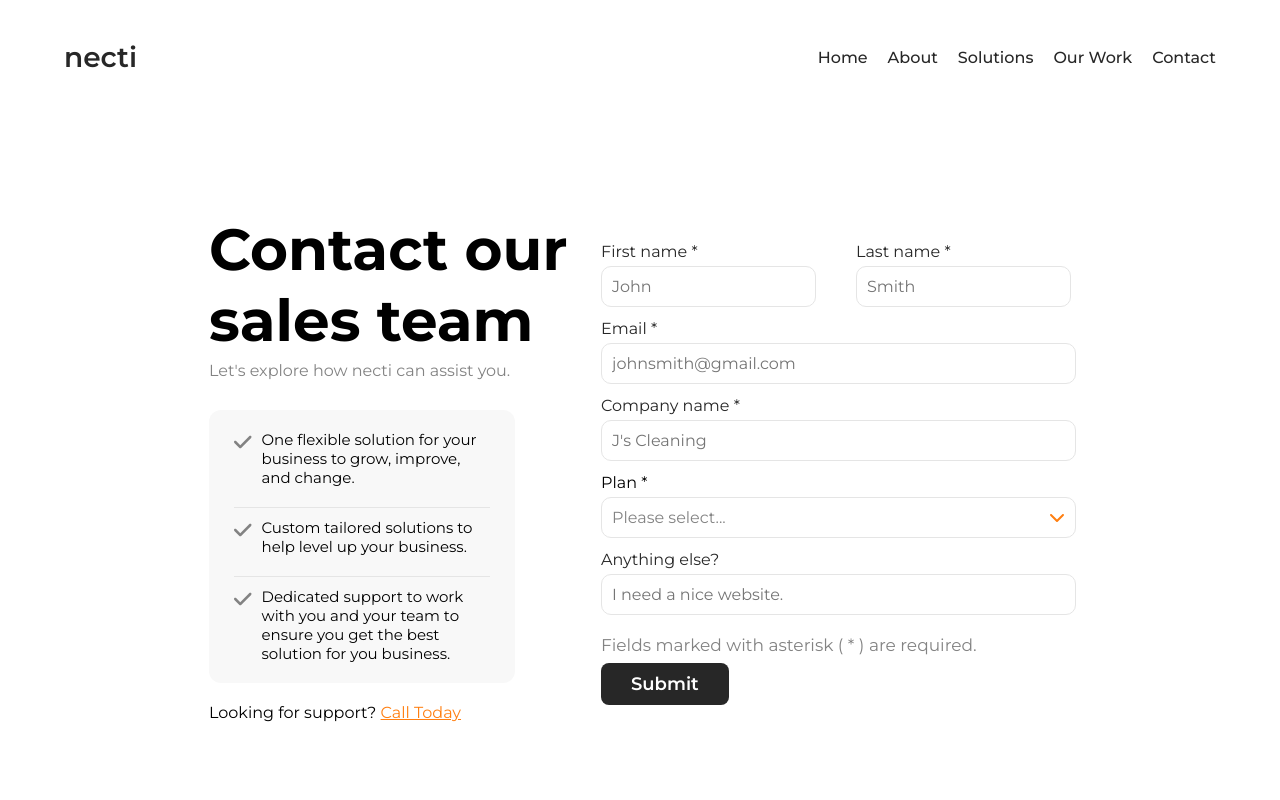
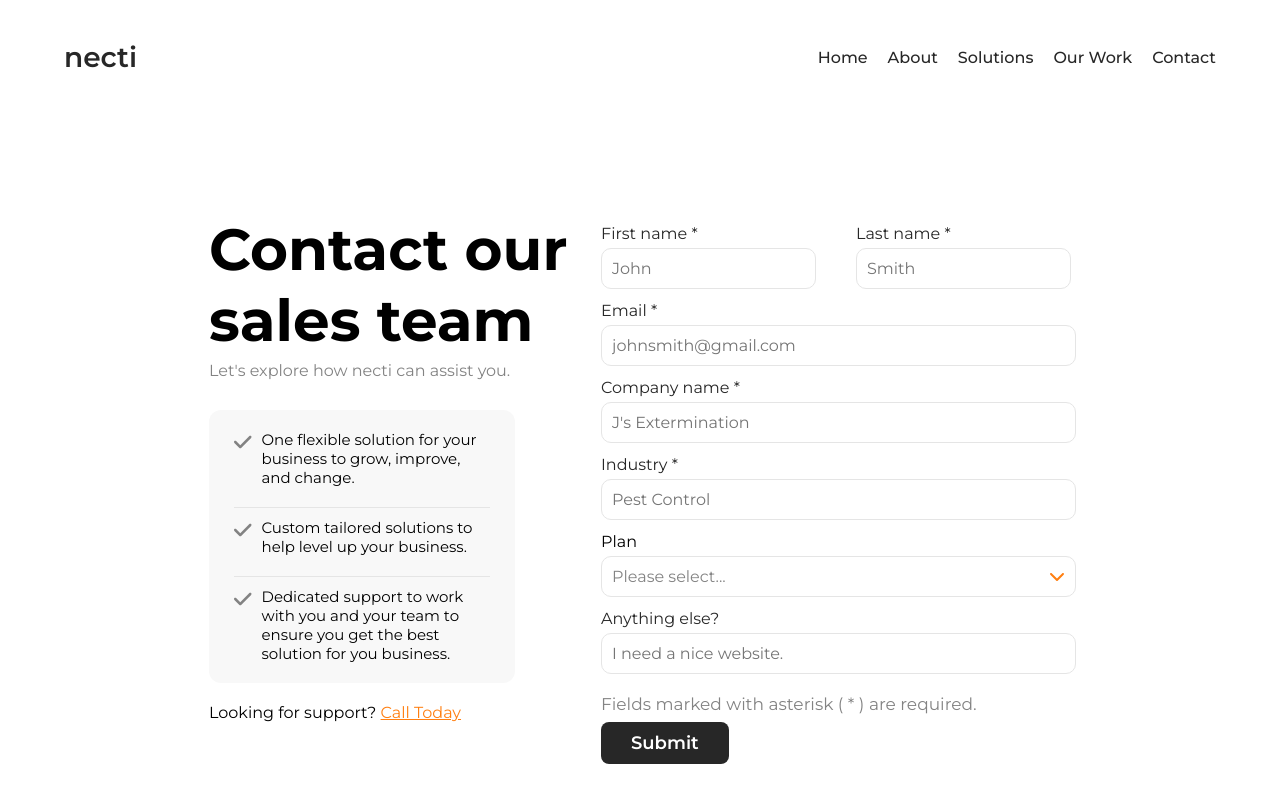
Before and after one commit to necti-inc/necti-web, a Next.js app: page /contact in a window 1280 px wide. Shown: the top 800 px of the page. Built offline with nearby package versions, Linux system fonts and the light colour scheme; no server answers.

Commit message:
Recent Changes connecting contact form to firestore

```diff
--- a/package.json
+++ b/package.json
@@ -18,6 +18,7 @@
     "@fortawesome/react-fontawesome": "^0.2.0",
     "eslint": "8.42.0",
     "eslint-config-next": "13.4.4",
+    "firebase": "^10.5.2",
     "i": "^0.3.7",
     "n": "^9.1.0",
     "next": "13.4.4",
--- a/src/app/contact/page.module.css
+++ b/src/app/contact/page.module.css
@@ -1,6 +1,3 @@
-.container {
-  background-color: blue;
-}
 
 .contact {
   color: orange;
--- a/src/components/comp-drop-down/PlanDropdown.jsx
+++ b/src/components/comp-drop-down/PlanDropdown.jsx
@@ -6,7 +6,8 @@ import theme from "@/app/theme";
 
 import { FontAwesomeIcon } from "@fortawesome/react-fontawesome";
 import { faChevronDown, faChevronUp } from "@fortawesome/free-solid-svg-icons";
-const PlanDropdown = () => {
+const PlanDropdown = (props) => {
+  const currentPlan = props.value || "Please select...";
   const [isOpen, setIsOpen] = useState(false);
   const [selectedPlan, setSelectedPlan] = useState([
     "Please select...",
@@ -21,11 +22,12 @@ const PlanDropdown = () => {
   const handleOptionClick = (plan, fontWeight, color) => {
     setSelectedPlan([plan, fontWeight, color]);
     setIsOpen(false);
+    props.onChange && props.onChange(plan);
   };
 
   return (
     <div className={style.container}>
-      <label className={style.label}>Plan *</label>
+      <label className={style.label}>Plan</label>
       <div
         style={{ borderColor: theme.grey }}
         className={style.dropdown}
--- a/src/components/comp-large-text-input/LargeTextInput.jsx
+++ b/src/components/comp-large-text-input/LargeTextInput.jsx
@@ -1,13 +1,19 @@
 "use client";
 
-import React, { useState } from "react";
+import React, { useState, useEffect } from "react";
 import style from "./largetextinput.module.css";
 import theme from "@/app/theme";
 
 function LargeTextInput(props) {
+  const [inputValue, setInputValue] = useState(props.value || "");
   const [isTyping, setIsTyping] = useState(false);
 
+  useEffect(() => {
+    setInputValue(props.value);
+  }, [props.value]);
+
   const handleInputChange = (e) => {
+    setInputValue(e.target.value);
     if (e.target.value) {
       setIsTyping(true);
     } else {
@@ -27,10 +33,15 @@ function LargeTextInput(props) {
           fontFamily: "inherit",
         }}
         className={style.input}
-        id="firstName"
+        id={props.title}
         type="text"
         placeholder={props.placeholder}
-        onChange={handleInputChange}
+        value={inputValue}
+        onChange={(e) => {
+          handleInputChange(e);
+          props.onChange && props.onChange(e);
+        }}
+        required={props.required}
       />
     </div>
   );
--- a/src/components/comp-small-text-input/SmallTextInput.jsx
+++ b/src/components/comp-small-text-input/SmallTextInput.jsx
@@ -1,13 +1,19 @@
 "use client";
 
-import React, { useState } from "react";
+import React, { useEffect, useState } from "react";
 import style from "./smalltextinput.module.css";
 import theme from "@/app/theme";
 
 function SmallTextInput(props) {
+  const [inputValue, setInputValue] = useState(props.value || "");
   const [isTyping, setIsTyping] = useState(false);
 
+  useEffect(() => {
+    setInputValue(props.value);
+  }, [props.value]);
+
   const handleInputChange = (e) => {
+    setInputValue(e.target.value);
     if (e.target.value) {
       setIsTyping(true);
     } else {
@@ -30,7 +36,12 @@ function SmallTextInput(props) {
         id={props.title}
         type="text"
         placeholder={props.placeholder}
-        onChange={handleInputChange}
+        value={inputValue}
+        onChange={(e) => {
+          handleInputChange(e);
+          props.onChange && props.onChange(e);
+        }}
+        required={props.required}
       />
     </div>
   );
--- a/src/sections/section-contact-form/SectionContactForm.jsx
+++ b/src/sections/section-contact-form/SectionContactForm.jsx
@@ -1,6 +1,8 @@
 "use client";
 
 import React, { useState } from "react";
+import { collection, addDoc } from "firebase/firestore";
+import { db } from "../../utils/firebase";
 import style from "./sectioncontactform.module.css";
 import { FontAwesomeIcon } from "@fortawesome/react-fontawesome";
 import { faCheck } from "@fortawesome/free-solid-svg-icons";
@@ -12,12 +14,39 @@ import LargeTextInput from "@/components/comp-large-text-input/LargeTextInput";
 import PlanDropdown from "@/components/comp-drop-down/PlanDropdown";
 import Link from "next/link";
 function SectionContactForm() {
+  const [firstNameValue, setFirstnameValue] = useState("");
+  const [lastNameValue, setLastNameValue] = useState("");
+  const [emailValue, setEmailValue] = useState("");
+  const [companyNameValue, setCompanyNameValue] = useState("");
+  const [industryNameValue, setIndustryNameValue] = useState("");
+  const [anythingElseValue, setAnythingElseValue] = useState("");
+  const [planValue, setPlanValue] = useState("");
+
   const [isHovered, setIsHovered] = useState(false);
 
   const buttonStyle = {
     backgroundColor: isHovered ? theme.primaryColor : theme.black,
     color: isHovered ? theme.black : theme.white,
     transition: "background-color 0.3s, color 0.3s",
+  };
+
+  const handleSubmit = async (event) => {
+    event.preventDefault();
+
+    try {
+      await addDoc(collection(db, "online-inquiries"), {
+        firstName: firstNameValue,
+        lastName: lastNameValue,
+        email: emailValue,
+        companyName: companyNameValue,
+        industry: industryNameValue,
+        plan: planValue,
+        anythingElse: anythingElseValue,
+      });
+      console.log("Successful");
+    } catch (e) {
+      console.error("Error: ", e);
+    }
   };
 
   return (
@@ -62,30 +91,60 @@ function SectionContactForm() {
         </p>
       </div>
       <div className={style.rightContainer}>
+        <form onSubmit={handleSubmit}>
           <div className={style.topContainer}>
-          <SmallTextInput title={"First name *"} placeholder={"John"} />
-          <SmallTextInput title={"Last name *"} placeholder={"Smith"} />
+            <SmallTextInput
+              title={"First name *"}
+              placeholder={"John"}
+              value={firstNameValue}
+              onChange={(e) => setFirstnameValue(e.target.value)}
+              required={true}
+            />
+            <SmallTextInput
+              title={"Last name *"}
+              placeholder={"Smith"}
+              value={lastNameValue}
+              onChange={(e) => setLastNameValue(e.target.value)}
+              required={true}
+            />
           </div>
           <div className={style.bottomContainer}>
             <LargeTextInput
               title={"Email *"}
               placeholder={"johnsmith@gmail.com"}
+              value={emailValue}
+              onChange={(e) => setEmailValue(e.target.value)}
+              required={true}
             />
             <LargeTextInput
               title={"Company name *"}
-            placeholder={"J's Cleaning"}
+              placeholder={"J's Extermination"}
+              value={companyNameValue}
+              onChange={(e) => setCompanyNameValue(e.target.value)}
+              required={true}
             />
-          <PlanDropdown />
+            <LargeTextInput
+              title={"Industry *"}
+              placeholder={"Pest Control"}
+              value={industryNameValue}
+              onChange={(e) => setIndustryNameValue(e.target.value)}
+              required={true}
+            />
+            <PlanDropdown
+              value={planValue}
+              onChange={(plan) => setPlanValue(plan)}
+            />
             <LargeTextInput
               title={"Anything else?"}
               placeholder={"I need a nice website."}
+              value={anythingElseValue}
+              onChange={(e) => setAnythingElseValue(e.target.value)}
             />
           </div>
           <div>
             <p style={{ color: theme.darkGrey }} className={style.warningText}>
               Fields marked with asterisk ( * ) are required.
             </p>
-          <Link href={"/contact"}>
             <button
               // style={{ backgroundColor: theme.black, color: theme.white }}
               style={buttonStyle}
@@ -95,8 +154,8 @@ function SectionContactForm() {
             >
               Submit
             </button>
-          </Link>
           </div>
+        </form>
       </div>
     </div>
   );
--- a/src/sections/section-contact-form/sectioncontactform.module.css
+++ b/src/sections/section-contact-form/sectioncontactform.module.css
@@ -2,7 +2,6 @@
     padding: 100px 150px;
     display: flex;
     justify-content: center;
-    align-items: center;
 }
 
 .title {
--- /dev/null
+++ b/src/utils/firebase.js
@@ -0,0 +1,20 @@
+import { initializeApp } from "firebase/app";
+import { getFirestore } from "firebase/firestore";
+
+const firebaseConfig = {
+  apiKey: process.env.NEXT_PUBLIC_FIREBASE_API_KEY,
+  authDomain: process.env.NEXT_PUBLIC_FIREBASE_AUTH_DOMAIN,
+  projectId: process.env.NEXT_PUBLIC_FIREBASE_PROJECT_ID,
+  storageBucket: process.env.NEXT_PUBLIC_FIREBASE_STORAGE_BUCKET,
+  messagingSenderId: process.env.NEXT_PUBLIC_FIREBASE_MESSAGING_SENDER_ID,
+  appId: process.env.NEXT_PUBLIC_FIREBASE_APP_ID,
+  measurementId: process.env.NEXT_PUBLIC_FIREBASE_MEASUREMENT_ID,
+};
+
+// Initialize Firebase
+const app = initializeApp(firebaseConfig);
+
+// Initialize Firestore
+const db = getFirestore(app);
+
+export { db };
```
Also changed, not shown: 1 other file (tests, documents, lock files or other folders). Lines whose indentation alone changed are shown as unchanged.
